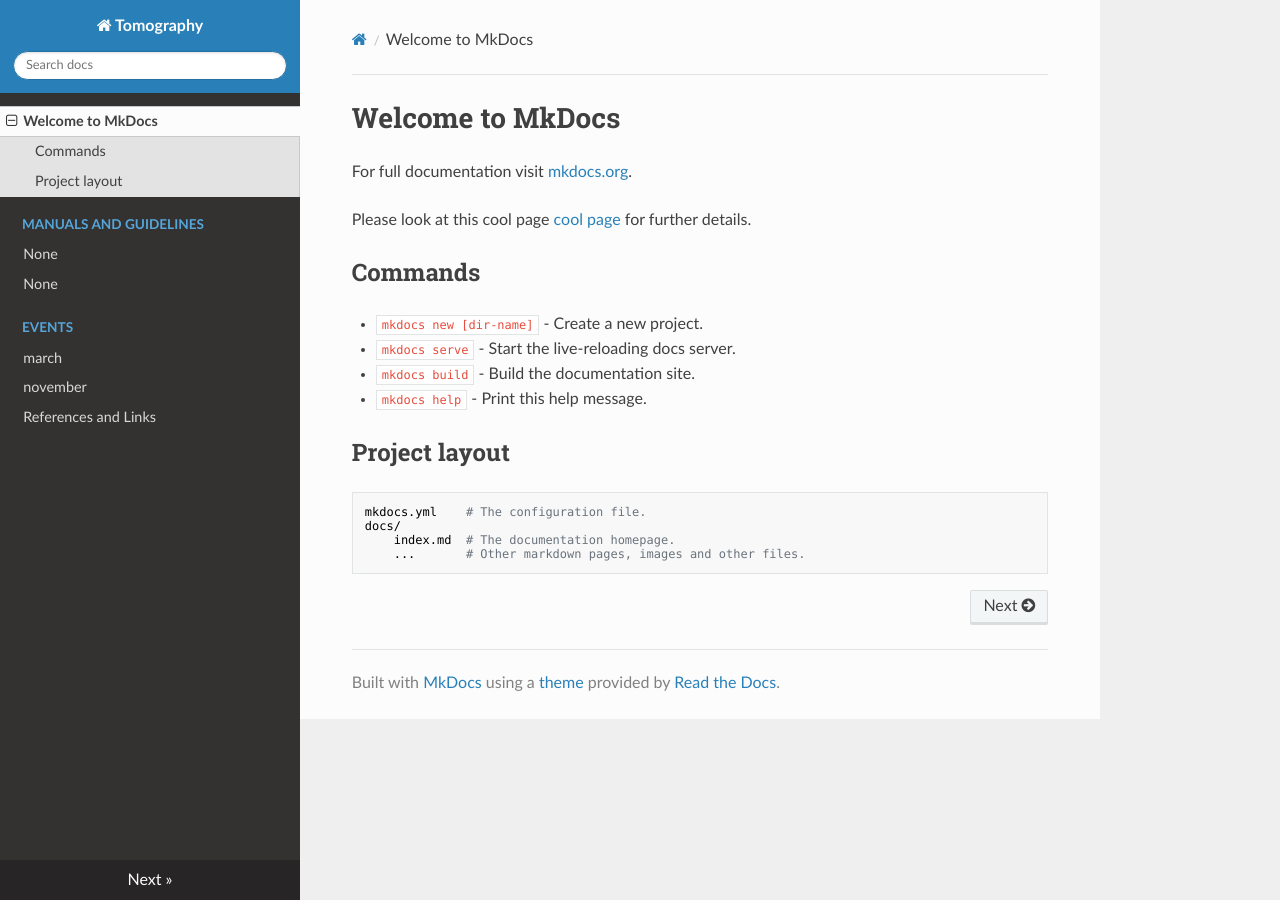
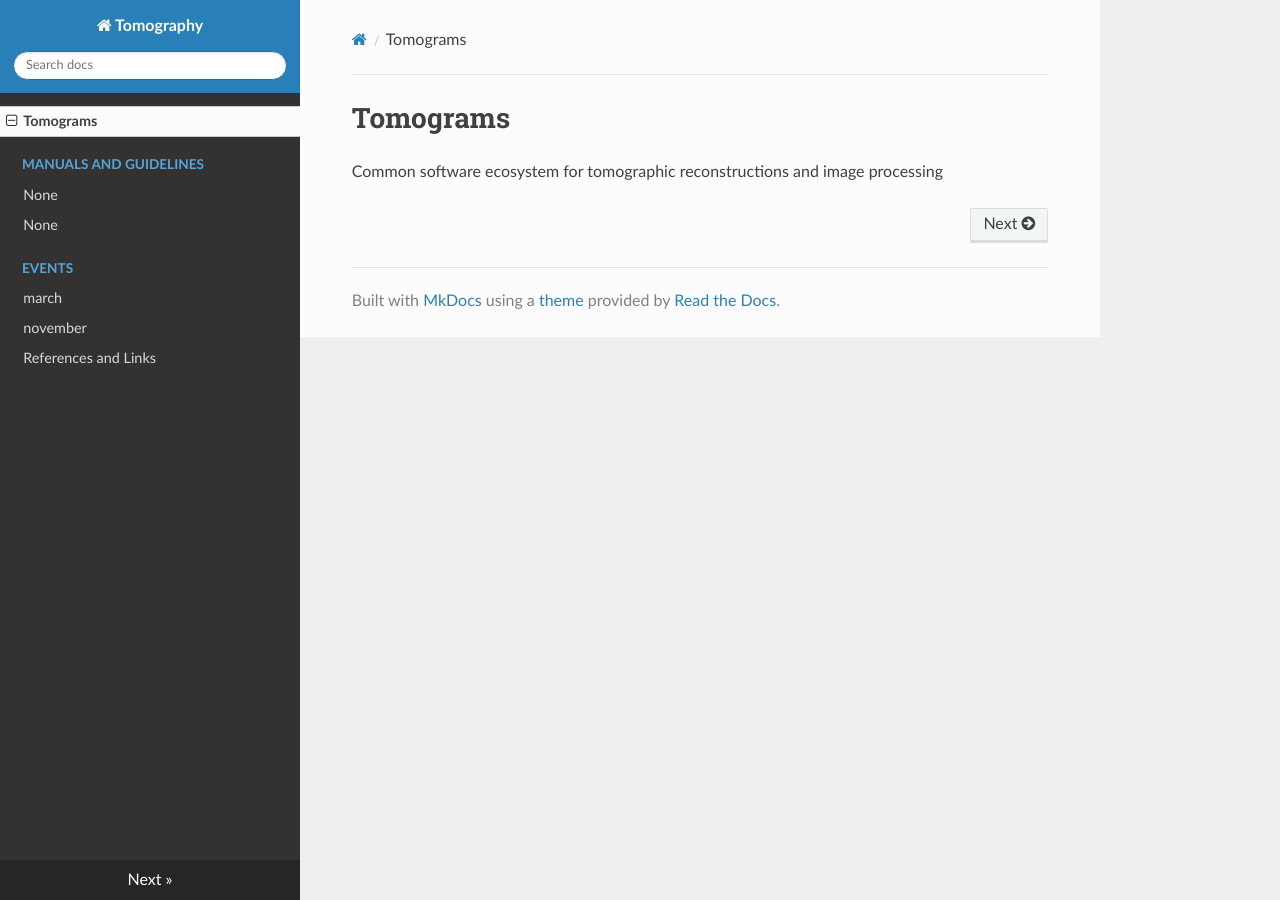
Before and after one commit to tomograms/tomograms-doc, an MkDocs documentation site: the page built from docs/index.md, in a window 1280 px wide. Built offline with MkDocs 1.6.1, drawn with Linux system fonts in a browser that asks for light colours; nearby versions of some CDN libraries; old or Windows-style settings are respelled for this version of MkDocs.

Commit message:
Updated intex.md

```diff
--- a/docs/index.md
+++ b/docs/index.md
@@ -1,19 +1,3 @@
-# Welcome to MkDocs
+# Tomograms
 
-For full documentation visit [mkdocs.org](http://mkdocs.org).
-
-Please look at this cool page [cool page](../cool_section/cool_page) for further details.
-
-## Commands
-
-* `mkdocs new [dir-name]` - Create a new project.
-* `mkdocs serve` - Start the live-reloading docs server.
-* `mkdocs build` - Build the documentation site.
-* `mkdocs help` - Print this help message.
-
-## Project layout
-
-    mkdocs.yml    # The configuration file.
-    docs/
-        index.md  # The documentation homepage.
-        ...       # Other markdown pages, images and other files.
+Common software ecosystem for tomographic reconstructions and image processing
```
